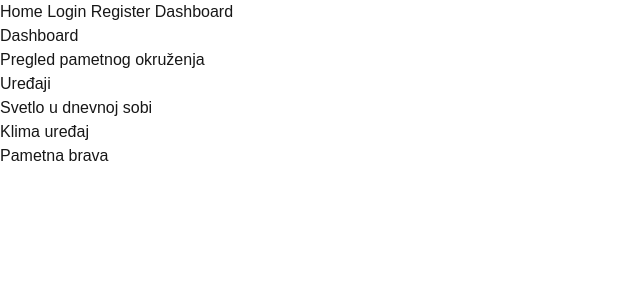
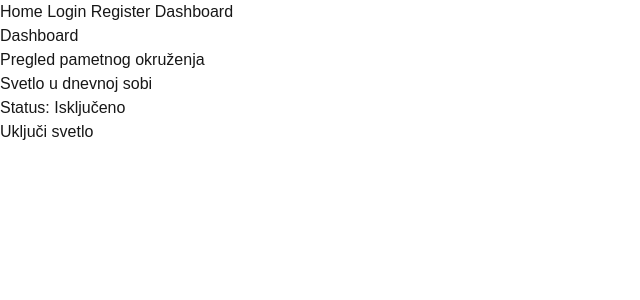
Before and after one commit to elab-development/internet-tehnologije-2025-apppametnookruzenje_2022_0083, a Next.js app: page /dashboard in a window 1280 px wide. Shown: the top 300 px of the page, without its empty margins (0-640 px from the left). Built offline with nearby package versions, Linux system fonts and the light colour scheme.

Commit message:
add light on/off functionality

```diff
--- a/src/app/dashboard/page.tsx
+++ b/src/app/dashboard/page.tsx
@@ -1,15 +1,21 @@
+"use client";
+import { useState } from "react";
 export default function DashboardPage() {
+const [lightOn, setLightOn] = useState(false);
   return (
     <main>
-      <h1>Dashboard</h1>
-      <p>Pregled pametnog okruženja</p>
+  <h1>Dashboard</h1>
+  <p>Pregled pametnog okruženja</p>
 
-      <h2>Uređaji</h2>
-      <ul>
-        <li>Svetlo u dnevnoj sobi</li>
-        <li>Klima uređaj</li>
-        <li>Pametna brava</li>
-      </ul>
-    </main>
+  <h2>Svetlo u dnevnoj sobi</h2>
+
+  <p>
+    Status: {lightOn ? "Uključeno" : "Isključeno"}
+  </p>
+
+  <button onClick={() => setLightOn(!lightOn)}>
+    {lightOn ? "Isključi svetlo" : "Uključi svetlo"}
+  </button>
+</main>
   );
 }
```
